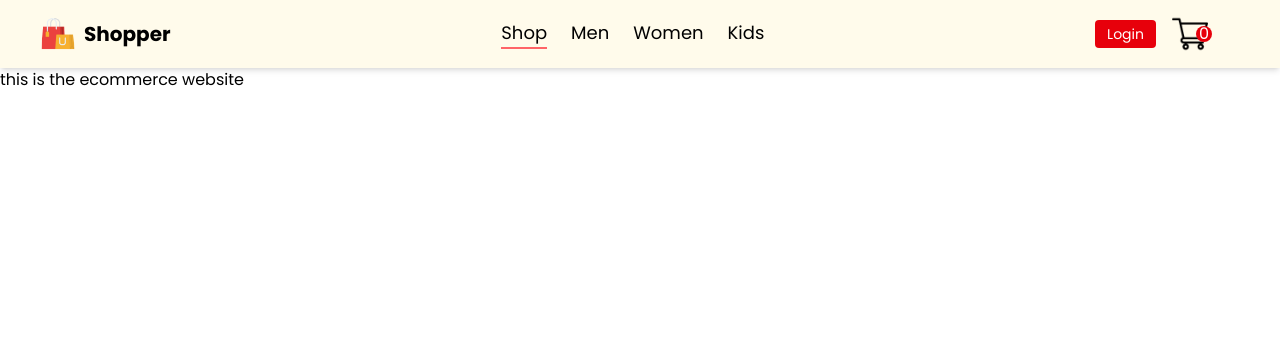
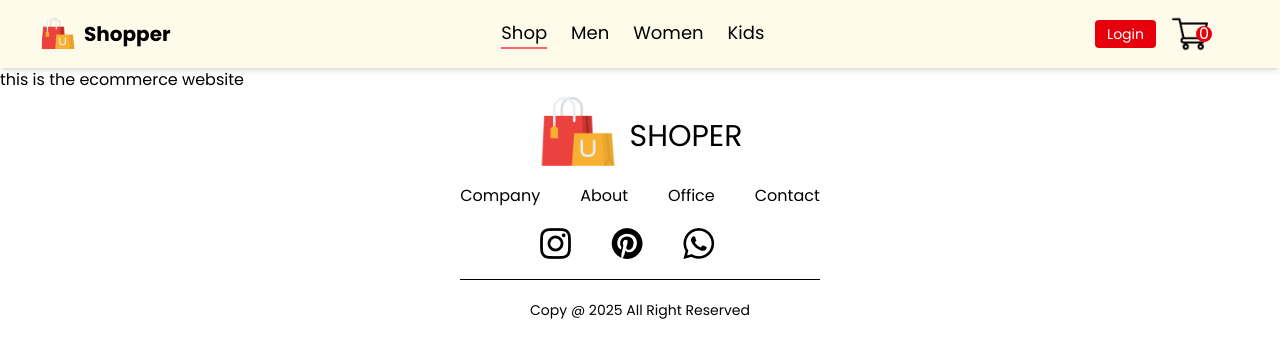
Before and after one commit to Mudassir-ahmad551080/E-Com, a React (Vite) app: page /login in a window 1280 px wide. Shown: the top 358 px of the page. Built offline with nearby package versions, Linux system fonts and the light colour scheme.

Commit message:
second commit

```diff
--- a/src/App.jsx
+++ b/src/App.jsx
@@ -6,6 +6,7 @@ import ShopCategory from './pages/ShopCategory'
 import Product from './pages/Product'
 import Cart from './pages/Cart'
 import LoginSingup from './pages/LoginSingup'
+import Footer from './component/Footer';
 const App = () => {
   return (
     <>
@@ -21,6 +22,7 @@ const App = () => {
        <Route path='/cart' element={<Cart/>}/>
       <Route  path='/login' element={<LoginSingup/>}/>
     </Routes>
+    <Footer/>
     </>
   )
 }
--- /dev/null
+++ b/src/component/Footer.jsx
@@ -0,0 +1,41 @@
+import React from 'react'
+import footer_logo from '../assets/logo_big.png'
+import instagram_icon from '../assets/instagram_icon.png'
+import pintrest_icon from '../assets/pintester_icon.png'
+import whatsapp_icon from '../assets/whatsapp_icon.png'
+const Footer = () => {
+  return (
+    <div className='flex flex-col items-center text-center '>
+        <div className='flex gap-3 items-center text-center '>
+            <img className='h-20' src={footer_logo} alt="" />
+            <p className='text-3xl mt-2'>SHOPER</p>
+        </div>
+        <div>
+            <ul className='flex flex-row gap-5 md:gap-10 mt-3'>
+                <li>Company</li>
+                <li>About</li>
+                <li>Office</li>
+                <li>Contact</li>
+            </ul>
+            <div className='flex flex-row mt-5 mb-5 gap-10 items-center text-center ml-15 md:ml-20'>
+        <div>
+             <img src={instagram_icon} alt="" />
+            </div>
+            <div>
+             <img src={pintrest_icon} alt="" />
+            </div>
+            <div>
+             <img src={whatsapp_icon} alt="" />
+            </div>
+            </div>
+
+            <hr />
+            <div className='text-center items-center text-sm mb-8'>
+                <p className='mt-5'>Copy @ 2025 All Right Reserved</p>
+            </div>
+        </div>
+    </div>
+  )
+}
+
+export default Footer
--- a/src/component/Navbar.jsx
+++ b/src/component/Navbar.jsx
@@ -13,7 +13,7 @@ const Navbar = () => {
     };
 
     return (
-        <div className='fixed top-0 left-0 w-full relative bg-amber-50 shadow-md z-50'>
+        <div className=' sticky top-0 right-0 left-0 w-full relative bg-amber-50 shadow-md z-50'>
             <div className='flex justify-between items-center p-4 md:px-10'>
                 {/* Logo */}
                 <div className='flex items-center gap-2'>
--- a/src/component/NewCollection.jsx
+++ b/src/component/NewCollection.jsx
@@ -3,7 +3,7 @@ import new_collection from '../assets/new_collections'
 import Items from './Items'
 const NewCollection = () => {
   return (
-    <div className=' mt-90 md:mt-2'>
+    <div className=' mt-90 mb-20 md:mt-2'>
         <div className='items-center text-center'>
         <h1 className='text-5xl'>New Collection</h1>
         </div>
--- a/src/component/Newslatter.jsx
+++ b/src/component/Newslatter.jsx
@@ -2,8 +2,13 @@ import React from 'react'
 
 const Newslatter = () => {
   return (
-    <div className=''>
-
+    <div className='bg-pink-100 shadow-md mb-20 items-center text-center p-10 rounded-md shadow-md w-auto md:mx-10 mx-5' >
+     <h1 className='md:text-5xl text-2xl'>Get Exclusive Offer On Your Email</h1>
+     <p className='mt-5 mb-5'>Subscribe to our newsletter for the latest updates.</p>
+     <div className='flex flex-col md:flex-row justify-center items-center gap-4'>
+        <input className='border border-gray-600 p-2 rounded-md' type="email" placeholder='Enter your email' />
+        <button className='bg-red-500 cursor-pointer text-white p-2 rounded-md'>Subscribe</button>
+     </div>
     </div>
   )
 }
--- a/src/component/Offers.jsx
+++ b/src/component/Offers.jsx
@@ -2,7 +2,7 @@ import React from 'react'
 import exclusive_image from '../assets/exclusive_image.png'
 const Offers = () => {
   return (
-    <div className='flex flex-col bg-lime-100 mb-10 mx-10 rounded-md shadow-md w-auto h-100 mb-3 mt-10 md:mt-2 md:flex-row justify-between'>
+    <div className='flex flex-col bg-lime-100 mb-10  mx-10 rounded-md shadow-md w-auto h-100 mb-3 mt-10 md:mt-2 md:flex-row justify-between'>
     <div className=' gap-2 md:mt-20 md:ml-30 items-center text-center'>
         <h1 className='text-6xl'>Exclusive</h1>
         <h1 className='text-6xl mt-4'>Offer for You</h1>
--- a/src/pages/Shop.jsx
+++ b/src/pages/Shop.jsx
@@ -3,6 +3,7 @@ import Hero from '../component/Hero'
 import Popular from '../component/Popular'
 import Offers from '../component/Offers'
 import NewCollection from '../component/NewCollection'
+import Newslatter from '../component/Newslatter'
 
 const Shop = () => {
   return (
@@ -11,6 +12,7 @@ const Shop = () => {
       <Popular/>
       <Offers/>
       <NewCollection/>
+      <Newslatter/>
     </div>
   )
 }
```
